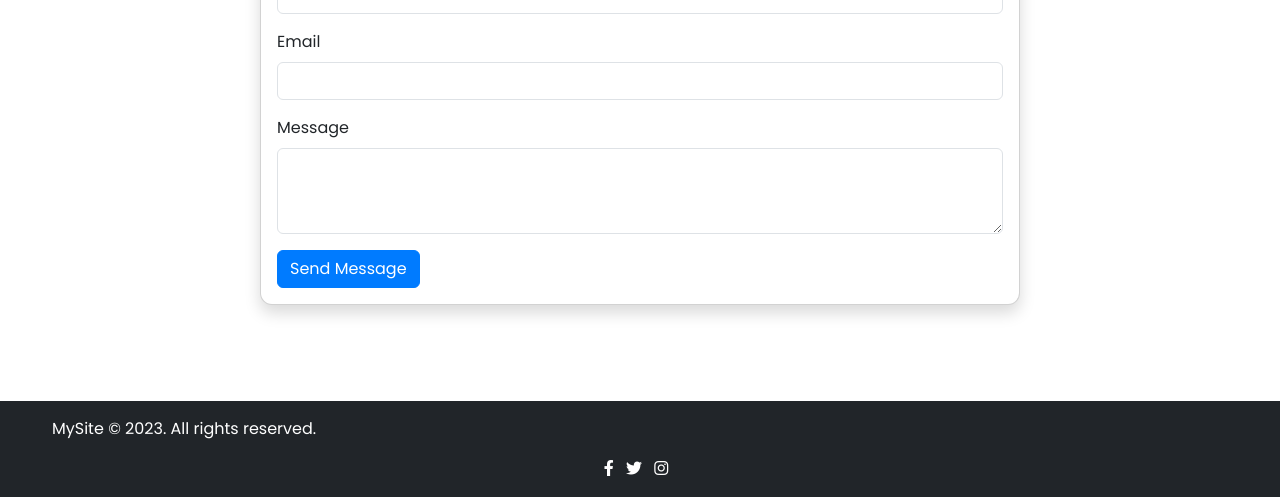
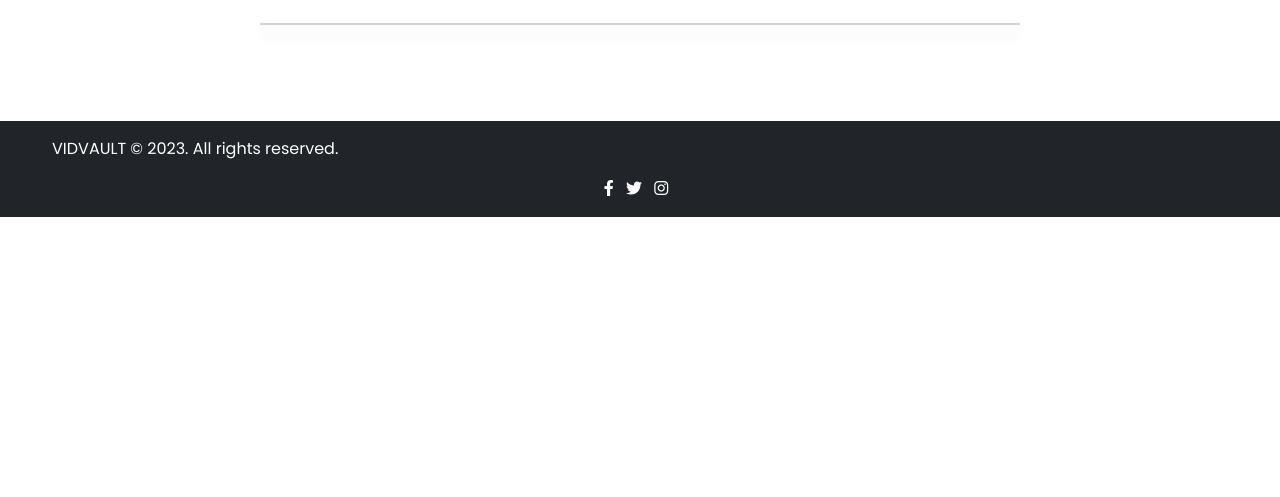
Before and after one commit to rsk1999/VIDEOSEARCHENGINE, a Flask app: page /contact in a window 1280 px wide. Shown: the part 631-1128 px from the top of the page. After the commit the page ends 848 px from the top, so only its background shows below. Run offline with Flask 3, Linux system fonts and the light colour scheme; some libraries are stand-ins or nearby versions.

Commit message:
last stage changes

```diff
--- a/templates/base.html
+++ b/templates/base.html
@@ -16,8 +16,7 @@
 <body>
     <header class="bg-primary text-white">
         <nav class="navbar navbar-expand-lg navbar-dark bg-primary container-fluid">
-            <img src="static\img\logo.png" alt="Logo" height="70px"></img>
-            <a class="navbar-brand" href="/">MySite</a>
+            <a href="/"><img src="static\img\logo.png" alt="Logo" height="120px"></img></a>
             <button class="navbar-toggler" type="button" data-bs-toggle="collapse" data-bs-target="#navbarNav" aria-controls="navbarNav" aria-expanded="false" aria-label="Toggle navigation">
                 <span class="navbar-toggler-icon"></span>
             </button>
@@ -59,7 +58,7 @@
     </main>
     <footer class="bg-dark text-white text-center p-3 mt-5">
         <div class="container">
-            <p>MySite © 2023. All rights reserved.</p>
+            <p>VIDVAULT © 2023. All rights reserved.</p>
             <div class="social-icons">
                 <a href="your_facebook_link" class="me-2"><i class="fab fa-facebook-f"></i></a>
                 <a href="your_twitter_link" class="me-2"><i class="fab fa-twitter"></i></a>
--- a/templates/contact.html
+++ b/templates/contact.html
@@ -4,11 +4,10 @@
 {% block content %}
 <div class="container py-5">
     <h1 class="text-center mb-4">Contact Us</h1>
+    <div class="row">
+        <!-- Contact Info Column -->
+        <div class="col-lg-6">
             <p class="text-center">If you have any queries or need assistance, feel free to reach out to us!</p>
-    <div class="row justify-content-center">
-        <div class="col-md-8">
-            <div class="card shadow">
-                <div class="card-body">
             <h5>Email Us</h5>
             <p>If you need help, send us an email at <a href="mailto:support@example.com">support@example.com</a>.</p>
             <h5>Call Us</h5>
@@ -20,26 +19,39 @@
                 <li class="list-inline-item"><a href="https://facebook.com/" target="_blank"><i class="fab fa-facebook-f" aria-hidden="true"></i></a></li>
                 <li class="list-inline-item"><a href="https://instagram.com/" target="_blank"><i class="fab fa-instagram" aria-hidden="true"></i></a></li>
             </ul>
-
-                    <h5>Contact Form</h5>
-                    <form method="post" action="{{ url_for('handle_contact_form') }}">
-                        <div class="mb-3">
-                            <label for="name" class="form-label">Name</label>
-                            <input type="text" class="form-control" id="name" name="name" required>
         </div>
-                        <div class="mb-3">
-                            <label for="email" class="form-label">Email</label>
-                            <input type="email" class="form-control" id="email" name="email" required>
+        <!-- Map Column -->
+        <div class="col-lg-6">
+            <!-- Google Map Placeholder -->
+            <div id="google-map" style="height: 350px;"></div>
         </div>
-                        <div class="mb-3">
-                            <label for="message" class="form-label">Message</label>
-                            <textarea class="form-control" id="message" name="message" rows="3" required></textarea>
     </div>
-                        <button type="submit" class="btn btn-primary">Send Message</button>
-                    </form>
+    <div class="row justify-content-center mt-4">
+        <div class="col-md-8">
+            <!-- Contact Form -->
+            <div class="card shadow">
+                <!-- ... Your form here ... -->
             </div>
         </div>
     </div>
 </div>
-</div>
+
+<script>
+    function initMap() {
+        var location = { lat: 53.3498, lng: 6.2603 }; // Replace with your actual location coordinates
+        var map = new google.maps.Map(document.getElementById('google-map'), {
+            zoom: 14,
+            center: location
+        });
+        var marker = new google.maps.Marker({
+            position: location,
+            map: map
+        });
+    }
+</script>
+<script async defer
+    src="https://maps.googleapis.com/maps/api/js?key=AIzaSyDPoFT7QUoNjrSYIeyZbZHxb_xG6FNccFs&callback=initMap">
+</script>
+
+
 {% endblock %}
```
Also changed, not shown: instance/youtube_videos.db, static/img/logo.png. Lines whose indentation alone changed are shown as unchanged.
